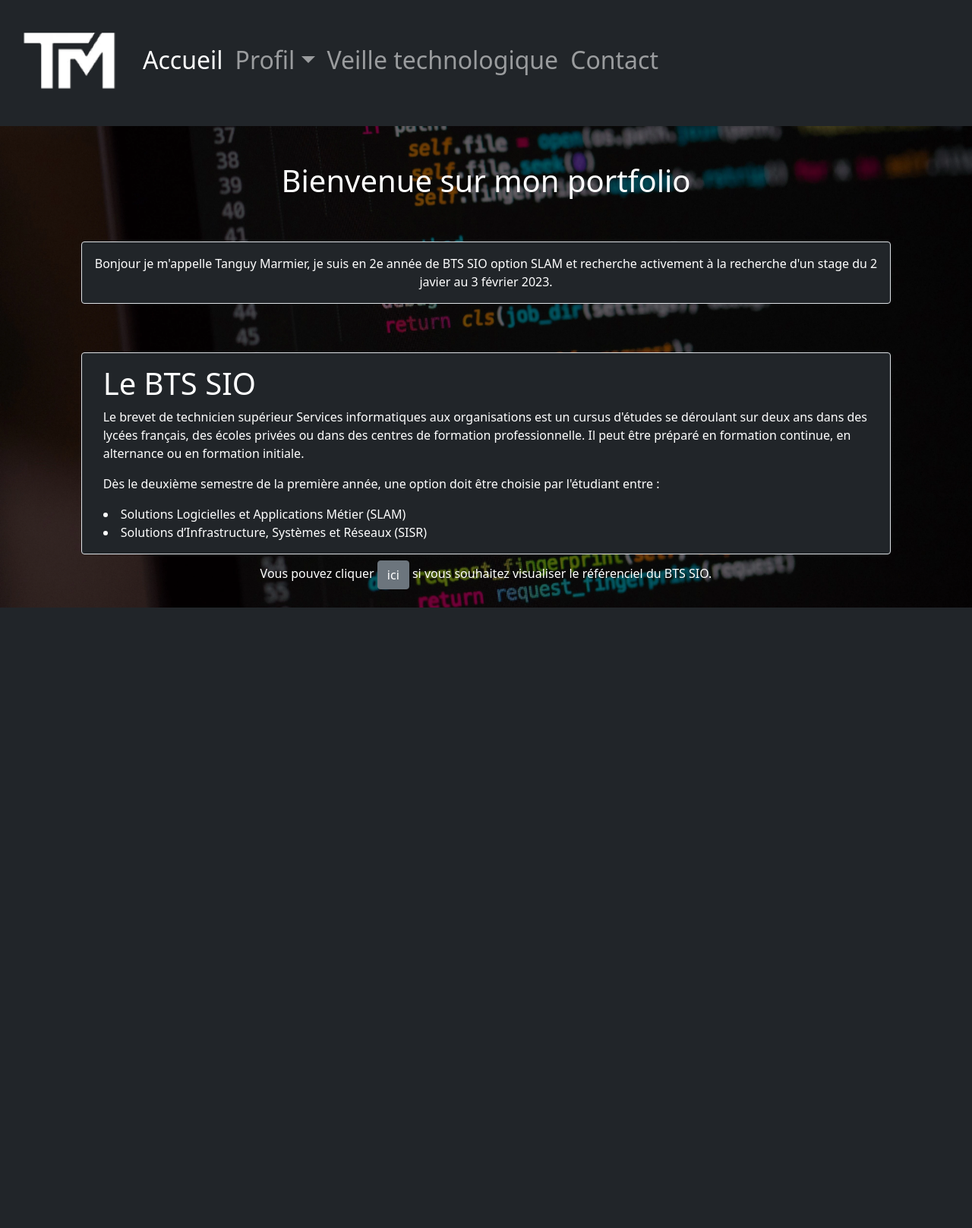
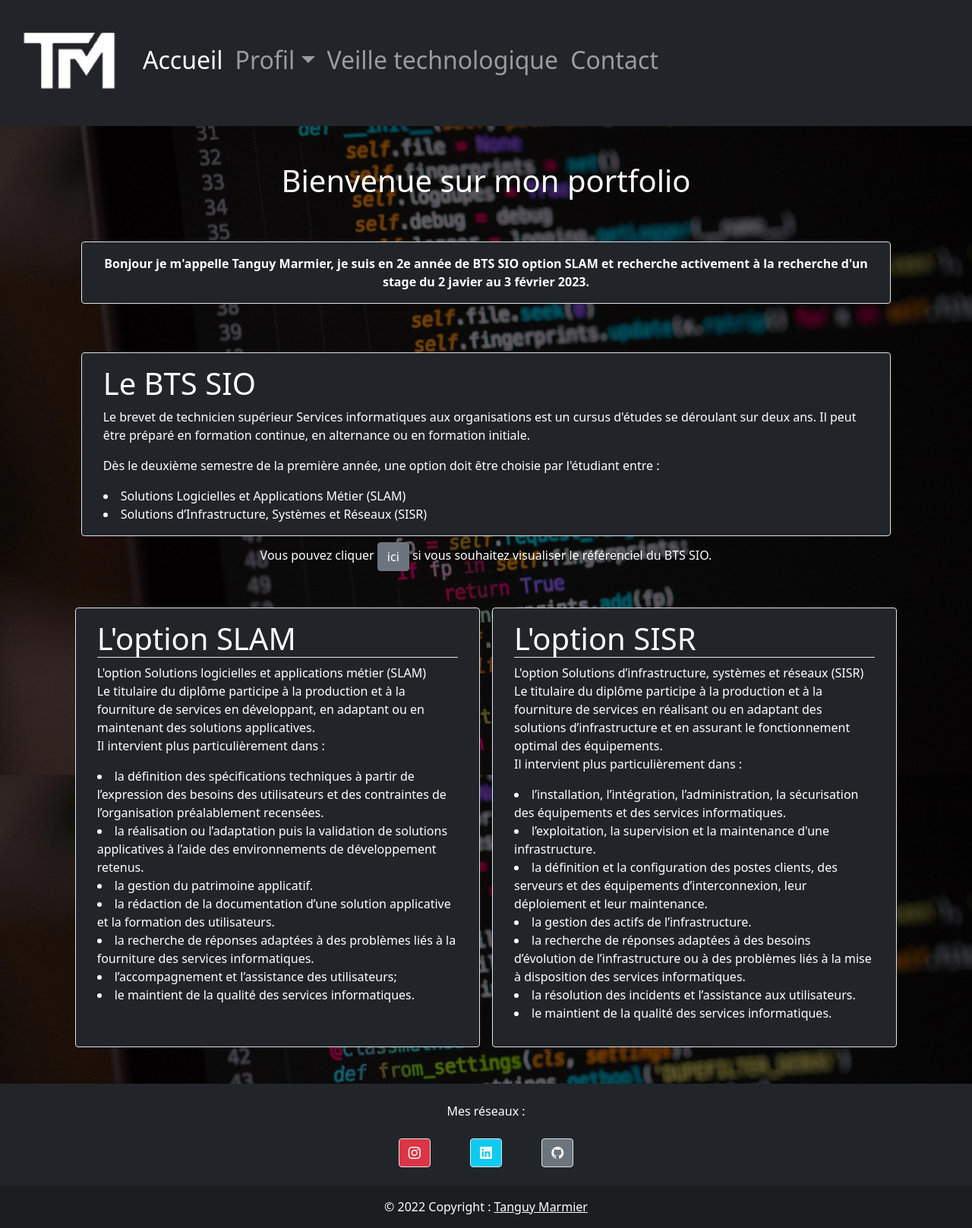
Before and after one commit to tanguym77/portfolio, a PHP site: page / in a window 1280 px wide. Shown: the whole page at 76% size. Before the commit the page ends 800 px from the top, so only its background shows below. Run offline with PHP 8.4, Linux system fonts and the light colour scheme; some libraries are stand-ins or nearby versions.

Commit message:
correction vocab + footer

```diff
--- a/competences.php
+++ b/competences.php
@@ -34,11 +34,11 @@
             <div class="col">
                 <div class="card">
                     <div class="card-header">
-                        <h5 class="card-title">PHP Openclassroom</h5>
+                        <h5 class="card-title">PHP & MySQL Openclassroom</h5>
                     </div>
                     <img src="images/certifications/logo_php.png" class="card-img-top">
                     <div class="card-body">
-                        <p class="card-text">Se former aux essentiels de php et approfondir ses connaissances</p>
+                        <p class="card-text">Se former aux essentiels de PHP et MySQL.</p>
                     </div>
                     <div class="card-footer">
                         <div class="dropdown text-center">
--- a/css/style.css
+++ b/css/style.css
@@ -5,7 +5,3 @@
     margin-top: 0;
  }
  */
-
- * {
-    overflow-x: hidden;
- }
--- a/index.php
+++ b/index.php
@@ -12,7 +12,7 @@
         <!-- Présentation -->
         <div class="row w-100 mx-auto text-center d-flex justify-content-center pt-5">
             <div class="col-md-10 border rounded text-white bg-dark p-3">
-                Bonjour je m'appelle Tanguy Marmier, je suis en 2e année de BTS SIO option SLAM et recherche activement à la recherche d'un stage du 2 javier au 3 février 2023.
+                <b>Bonjour je m'appelle Tanguy Marmier, je suis en 2e année de BTS SIO option SLAM et recherche activement à la recherche d'un stage du 2 javier au 3 février 2023.</b>
             </div>
         </div>
 
@@ -21,7 +21,7 @@
                 <div class="col-md-10 border rounded text-white bg-dark">
                     <div class="p-3">
                         <h1>Le BTS SIO</h1>
-                        <p>Le brevet de technicien supérieur Services informatiques aux organisations est un cursus d'études se déroulant sur deux ans dans des lycées français, des écoles privées ou dans des centres de formation professionnelle. Il peut être préparé en formation continue, en alternance ou en formation initiale.</p>
+                        <p>Le brevet de technicien supérieur Services informatiques aux organisations est un cursus d'études se déroulant sur deux ans. Il peut être préparé en formation continue, en alternance ou en formation initiale.</p>
                         <p>Dès le deuxième semestre de la première année, une option doit être choisie par l'étudiant entre :</p>
                         <li>Solutions Logicielles et Applications Métier (SLAM)</li>
                         <li>Solutions d’Infrastructure, Systèmes et Réseaux (SISR)</li>
--- a/projets.php
+++ b/projets.php
@@ -19,8 +19,8 @@
                     </div>
                     <img src="images/projets/AF.png" class="card-img-top">
                     <div class="card-body">
-                        <p class="card-text">Un projet de création d'entreprise en 1e année de bts sio. L'objectif étant de monter un site marchand et d'établir son business plan, j'ai pu être le pdg de cette entreprise qui a remporté le concours.</p>
-
+                        <p class="card-text">Un projet de création d'entreprise en 1e année de bts sio.</p>
+                        <p class="card-text">L'objectif étant de monter un site marchand et d'établir son business plan, j'ai pu être le pdg de cette entreprise qui a remporté le concours.</p>
                     </div>
                     <div class="card-footer">
                         <div class="dropdown text-center">
--- a/vue/footer.php
+++ b/vue/footer.php
@@ -2,21 +2,24 @@
 
     <!-- MEDIA -->
     <div class="container p-4 pb-0">
+        <div class="text-center mb-4">
+            Mes réseaux :
+        </div>
         <div class="mb-4">
 
             <!-- Instagram -->
-            <a class="btn" style="color: purple;" href="https://www.instagram.com/_tanguym_/" target="_blank" role="button">
+            <a class="btn border rounded bg-danger me-5" style="color: white;" href="https://www.instagram.com/_tanguym_/" target="_blank" role="button">
                 <i class="bi bi-instagram"></i>
             </a>
 
 
             <!-- Linkedin -->
-            <a class="btn" style="color: blue; border-radius: 100%;" href="https://www.linkedin.com/in/marmier-tanguy" target="_blank" role="button">
+            <a class="btn border rounded bg-info" style="color: white;" href="https://www.linkedin.com/in/marmier-tanguy" target="_blank" role="button">
                 <i class="bi bi-linkedin"></i>
             </a>
 
             <!-- Github -->
-            <a class="btn" style="color: black;" href="https://github.com/tanguym77" target="_blank" role="button">
+            <a class="btn border rounded bg-secondary ms-5" style="color: white;" href="https://github.com/tanguym77" target="_blank" role="button">
                 <i class="bi bi-github"></i>
             </a>
         </div>
--- a/vue/header.php
+++ b/vue/header.php
@@ -23,11 +23,6 @@
         <!-- JAVASCRIPT -->
         <script src="js/bootstrap.js"></script>
         <script src="js/script.js"></script>
-
-        <!-- FONTAWESOME -->
-        <link rel="stylesheet" href="https://maxcdn.bootstrapcdn.com/font-awesome/4.6.2/css/font-awesome.min.css">
-
-
 
     </head>
 
@@ -57,7 +52,7 @@
 
                     <!-- PROFIL -->
                     <li class="nav-item dropdown mx-auto">
-                        <a class="nav-link dropdown-toggle text-center h2 text-nowrap" id="dropdown04" data-bs-toggle="dropdown" aria-expanded="false">Profil</a>
+                        <a class="nav-link dropdown-toggle text-center h2 text-nowrap" href="#" id="dropdown04" data-bs-toggle="dropdown" aria-expanded="false">Profil</a>
                         <ul class="dropdown-menu" aria-labelledby="dropdown04">
                         <li><a class="dropdown-item" href="competences.php">Compétences</a></li>
                         <li><a class="dropdown-item" href="projets.php">Projets</a></li>
```
Also changed, not shown: veille_technologique.php (+7 -7 lines).
